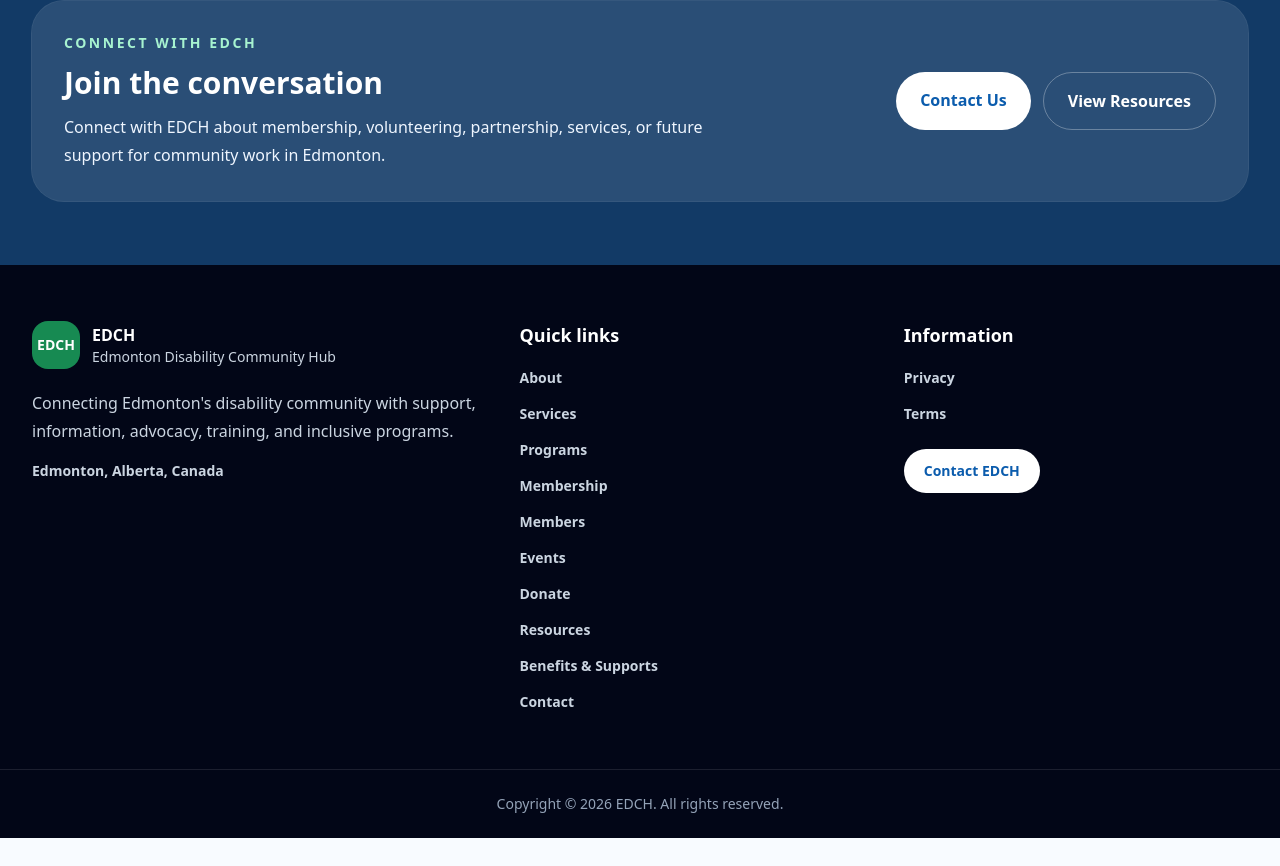
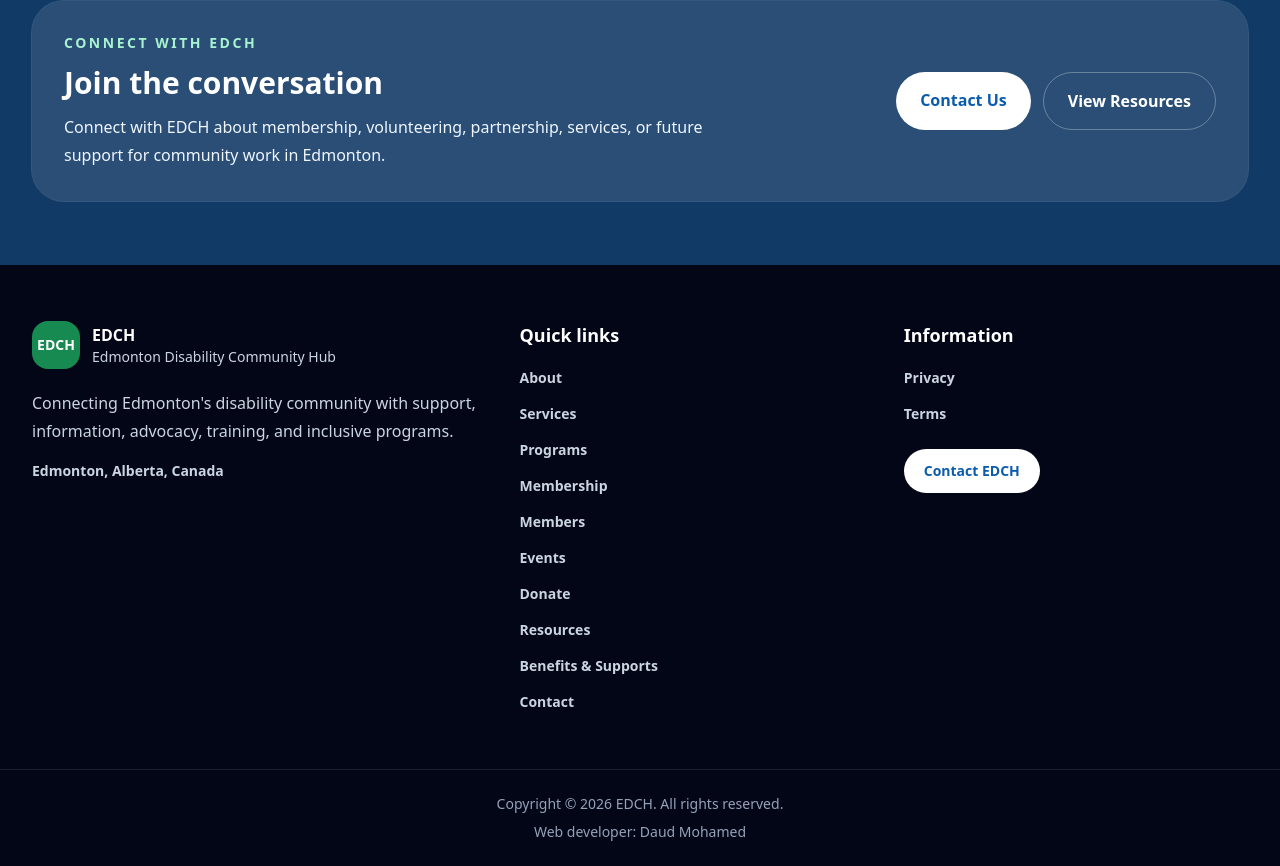
Before and after one commit to daawuud/EDCH, a Next.js app: page / in a window 1280 px wide. Shown: the part 2151-3017 px from the top of the page. Before the commit the page ends 2989 px from the top, so only its background shows below. Built offline with nearby package versions, Linux system fonts and the light colour scheme; no server answers; the database is empty.

Commit message:
Developers name added

```diff
--- a/components/site-footer.tsx
+++ b/components/site-footer.tsx
@@ -63,8 +63,11 @@ export function SiteFooter() {
       </div>
 
       <div className="border-t border-white/10 px-4 py-6 text-center text-sm text-slate-400">
-        Copyright © {siteContent.footer.copyrightYear} {siteContent.shortName}.
-        All rights reserved.
+        <p>
+          Copyright © {siteContent.footer.copyrightYear} {siteContent.shortName}.
+          All rights reserved.
+        </p>
+        <p className="mt-2">Web developer: Daud Mohamed</p>
       </div>
     </footer>
   );
```
